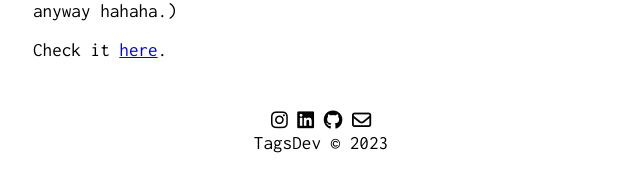
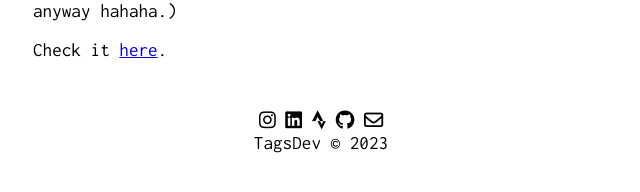
Before and after one commit to mcbtaguiad/web-tagsdev-jekyll, a Jekyll site: the page built from tagsdev/_posts/2023-09-25-SDSS_J010657.39−100003.3.md, in a window 1280 px wide. Shown: the part 445-637 px from the top of the page, without its empty margins (319-959 px from the left). Built offline with Jekyll 4.4.1, drawn with Linux system fonts in a browser that asks for light colours; nearby versions of some CDN libraries.

Commit message:
add strava to footer/social

```diff
--- a/tagsdev/_config.yml
+++ b/tagsdev/_config.yml
@@ -8,6 +8,7 @@ description: >
 linkedin: mark-christian-taguiad
 github: mcbtaguiad # Add your Github handle
 instagram: mark.tags
+strava: 123512498
 
 permalink: /:slug.html
 
--- a/tagsdev/_includes/social.html
+++ b/tagsdev/_includes/social.html
@@ -8,6 +8,12 @@
     {% if site.linkedin %}
         <a class="link" style="color: #000" onMouseOver="this.style.color='#007bff'" onMouseOut="this.style.color='#000'" data-title="linkedin.com/in/{{ site.linkedin }}" href="https://www.linkedin.com/in/{{ site.linkedin }}" target="_blank"  rel="noopener">
             <i class="fa-brands fa-linkedin"></i>
+        </a>
+    {% endif %}
+
+    {% if site.strava %}
+        <a class="link" style="color: #000" onMouseOver="this.style.color='#007bff'" onMouseOut="this.style.color='#000'" data-title="www.strava.com/athletes/{{ site.strava }}" href="https://www.strava.com/athletes/{{ site.strava }}" target="_blank"  rel="noopener">
+            <i class="fa-brands fa-strava"></i>
         </a>
     {% endif %}
 
```
